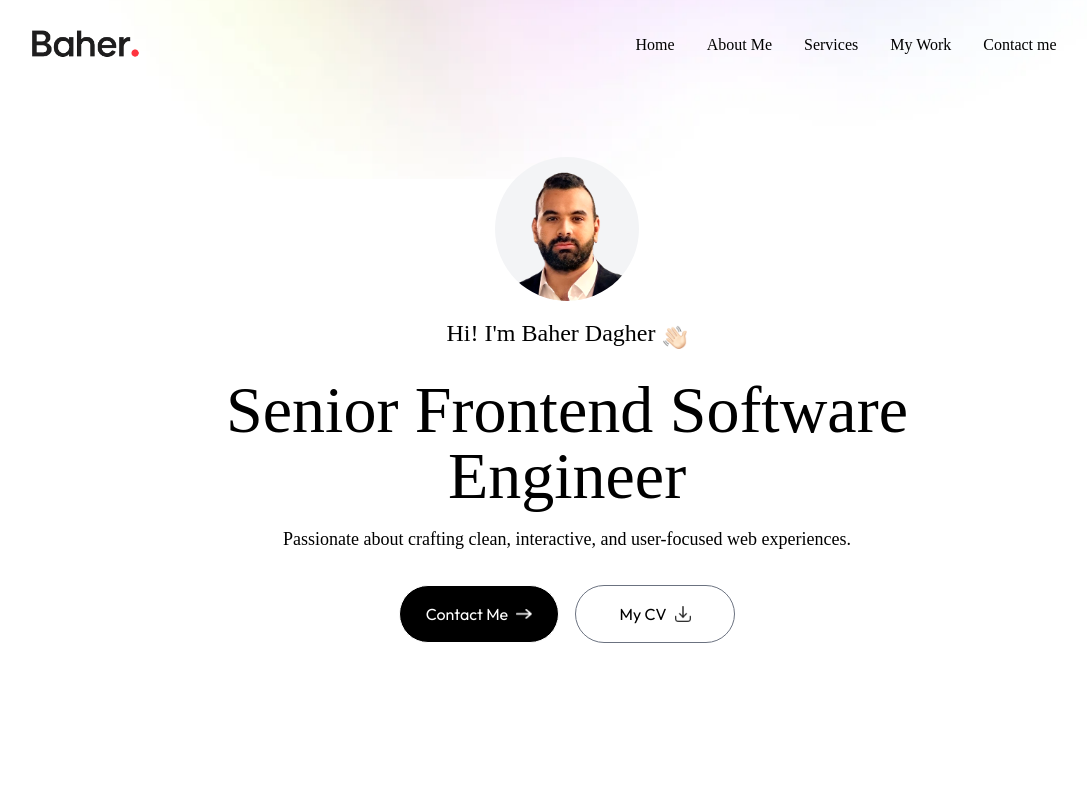
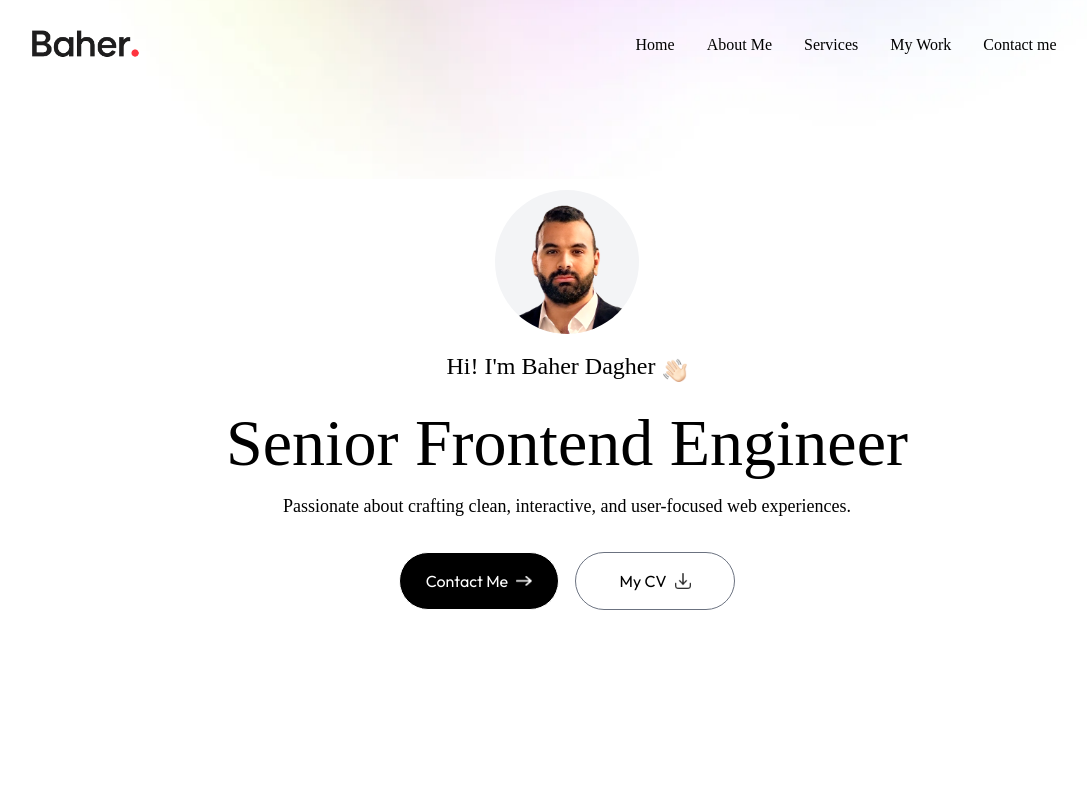
Before and after one commit to BaherDagher/MyNextPortfolio, a Next.js app: page / in a window 1280 px wide. Shown: the top 800 px of the page, without its empty margins (73-1160 px from the left). Built offline with nearby package versions, Linux system fonts and the light colour scheme; a web font is replaced by a local one.

Commit message:
update header

```diff
--- a/components/Header.jsx
+++ b/components/Header.jsx
@@ -33,7 +33,7 @@ const Header = () => {
         whileInView={{ y: 0, opacity: 1 }}
         transition={{ duration: 0.8, delay: 0.5 }}
         className='text-3xl sm:text-6xl lg:text-[66px] font-Ovo'>
-        Senior Frontend Software Engineer</motion.h1>
+        Senior Frontend Engineer</motion.h1>
 
       <motion.p
         initial={{ opacity: 0 }}
```
